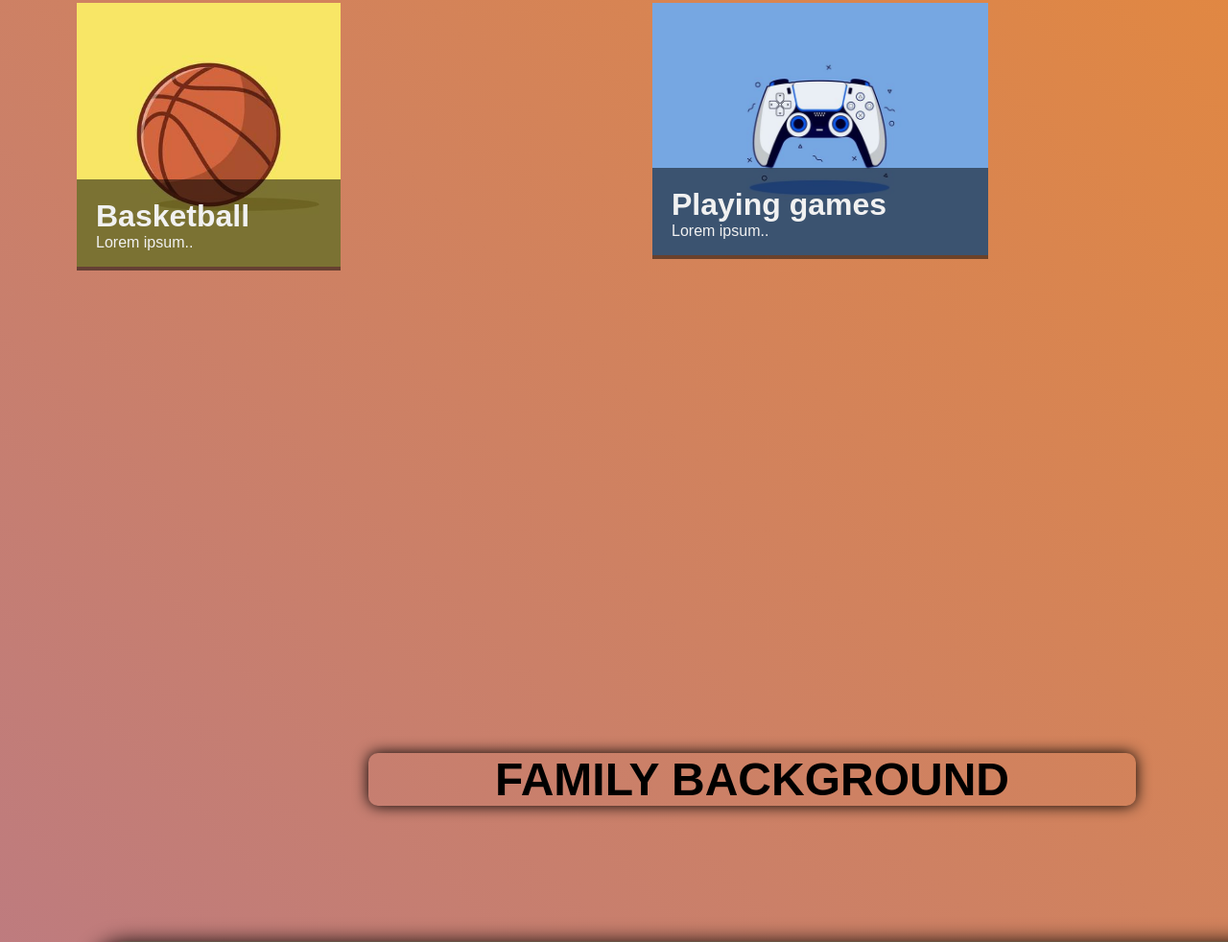
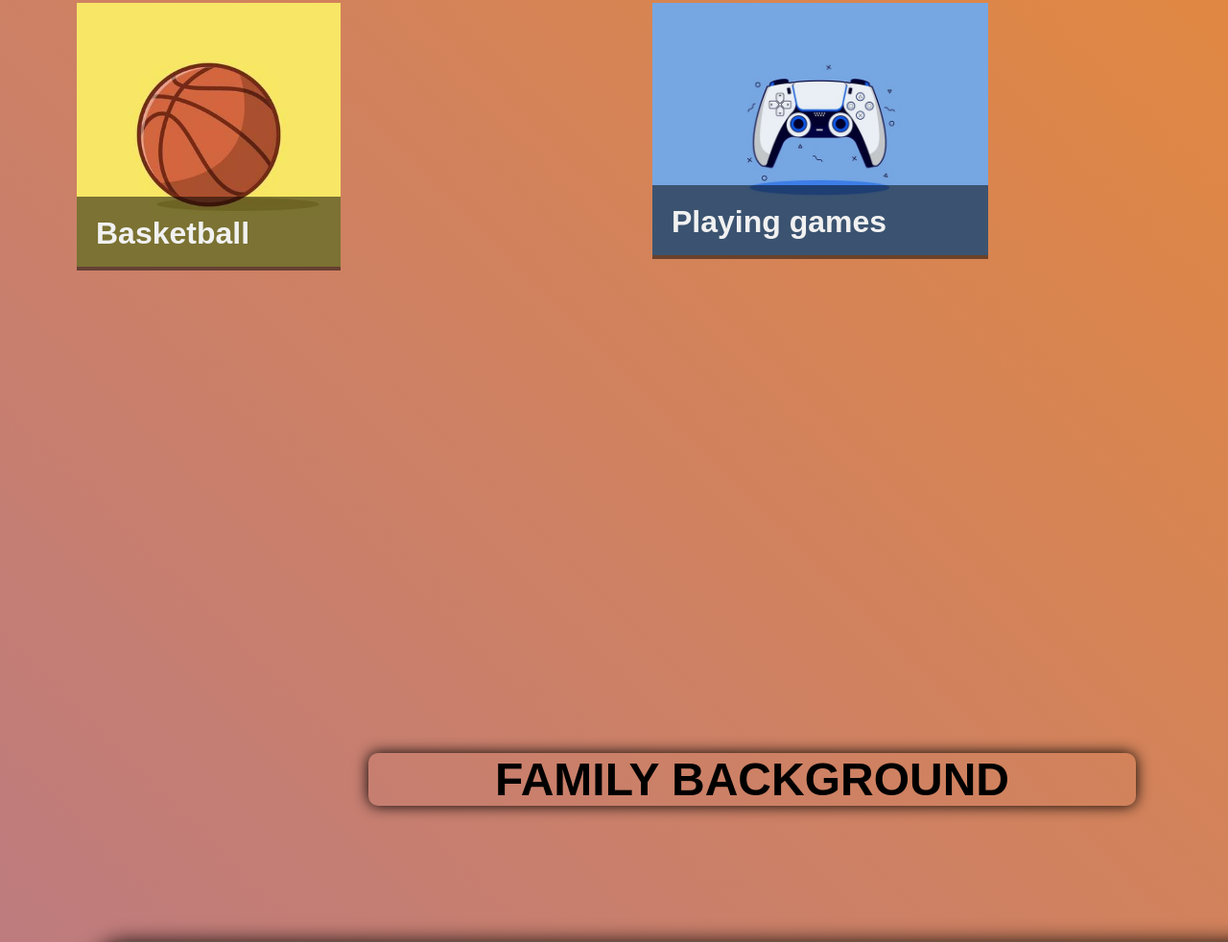
Before and after one commit to josephrodneycelo/celojosephrodney, a plain HTML site: page index.html in a window 1280 px wide. Shown: the part 2397-3379 px from the top of the page at 96% size. Drawn offline with Linux system fonts and the light colour scheme.

Commit message:
Update index.html

```diff
--- a/index.html
+++ b/index.html
@@ -108,19 +108,16 @@
           <img src="hobbies.jpg" alt="" style="width: 55%;">
           <div class="graph">
             <h1>Basketball</h1>
-            <p>Lorem ipsum..</p>
           </div>
           <div class="sec">
             <img src="game.jpg" alt="" style="width: 70%;">
             <div class="secs">
               <h1>Playing games</h1>
-              <p>Lorem ipsum..</p>
             </div>
             <div class="third">
               <img src="code.jpg" alt="" style="width: 100%;">
               <div class="thi">
                 <h1>Coding</h1>
-                <p>Lorem ipsum..</p>
               </div>
     </div>
 
```
